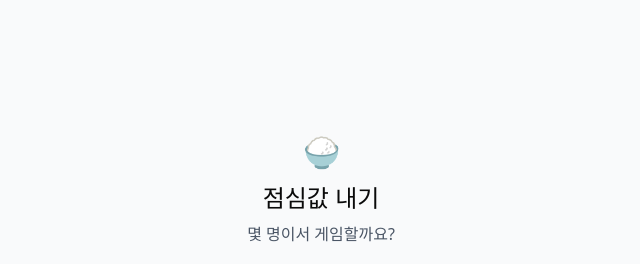
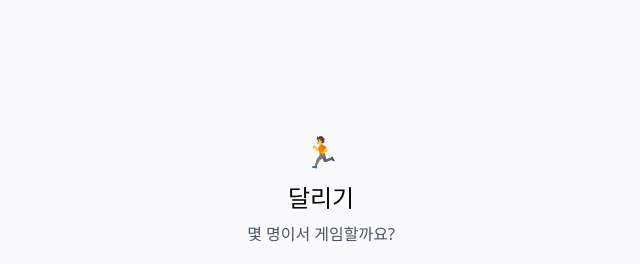
Before and after one commit to kohyunseung/run, a React (Vite) app: page / in a window 1280 px wide. Shown: the top 264 px of the page, without its empty margins (319-959 px from the left). Built offline with nearby package versions, Linux system fonts and the light colour scheme.

Commit message:
feat: change wording from 점심값 내기 to 달리기

```diff
--- a/src/components/PlayerSelection.tsx
+++ b/src/components/PlayerSelection.tsx
@@ -9,8 +9,8 @@ export function PlayerSelection({ onSelect }: PlayerSelectionProps) {
     <div className="min-h-screen flex flex-col items-center justify-center px-5 pb-20">
       <div className="w-full max-w-md">
         <div className="text-center mb-12">
-          <h1 className="text-3xl mb-3">🍚</h1>
-          <h2 className="text-2xl mb-2">점심값 내기</h2>
+<h1 className="text-3xl mb-3">🏃</h1>
+        <h2 className="text-2xl mb-2">달리기</h2>
           <p className="text-gray-600">몇 명이서 게임할까요?</p>
         </div>
 
--- a/src/components/ResultDialog.tsx
+++ b/src/components/ResultDialog.tsx
@@ -104,7 +104,7 @@ export function ResultDialog({ loser, emoji, onRestart }: ResultDialogProps) {
           <div className="text-7xl mb-4">{emoji}</div>
           <h3 className="text-2xl mb-2">꼴찌는...</h3>
           <p className="text-3xl text-blue-500 mb-1">{loser}</p>
-          <p className="text-gray-600">점심값은 {loser}님이 내세요! 🍚</p>
+          <p className="text-gray-600">{loser}님이 꼴찌예요! 🏃💨</p>
         </div>
 
         {errorMessage && (
```
Also changed, not shown: 2 other files (tests, documents, lock files or other folders).
